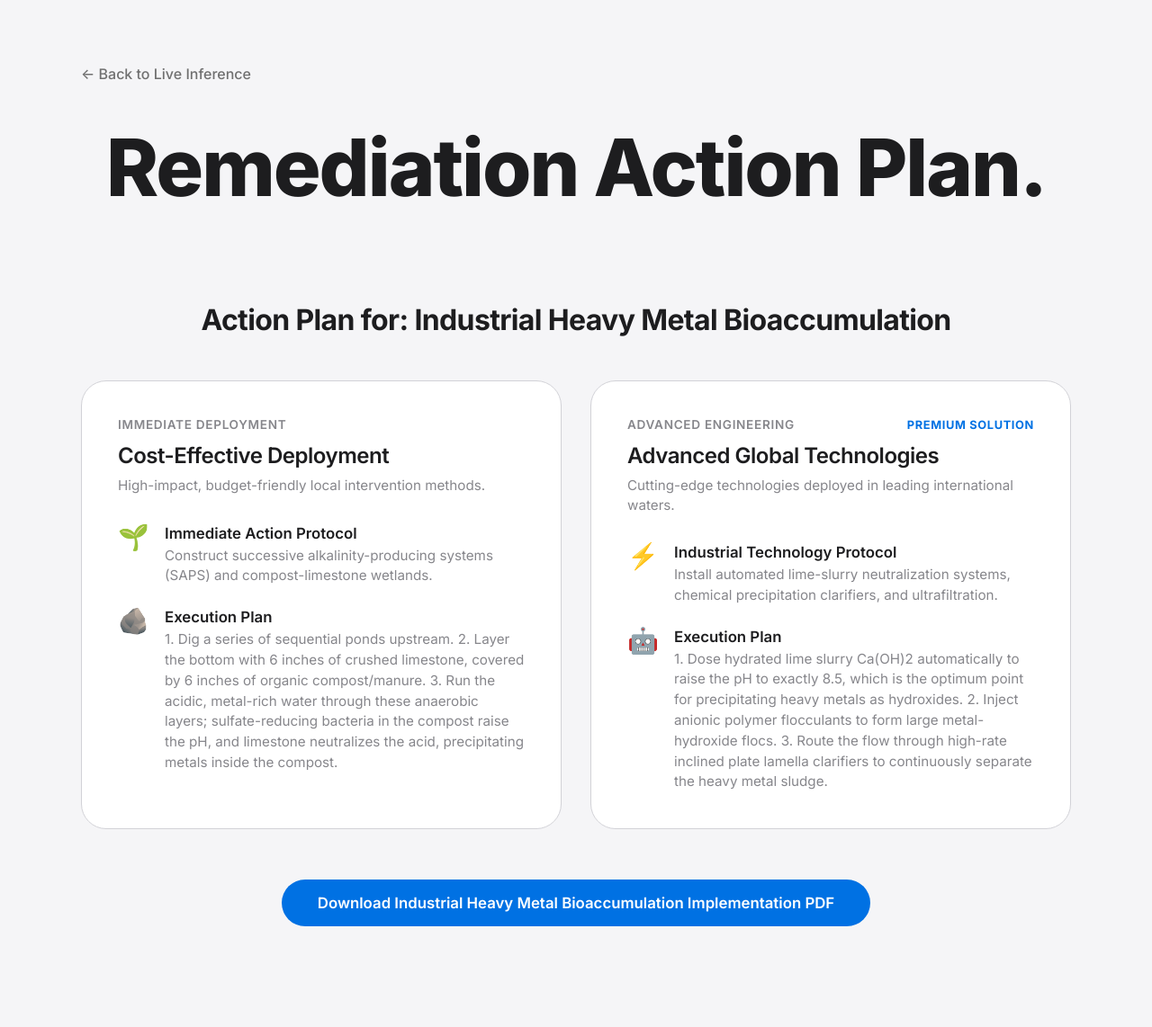
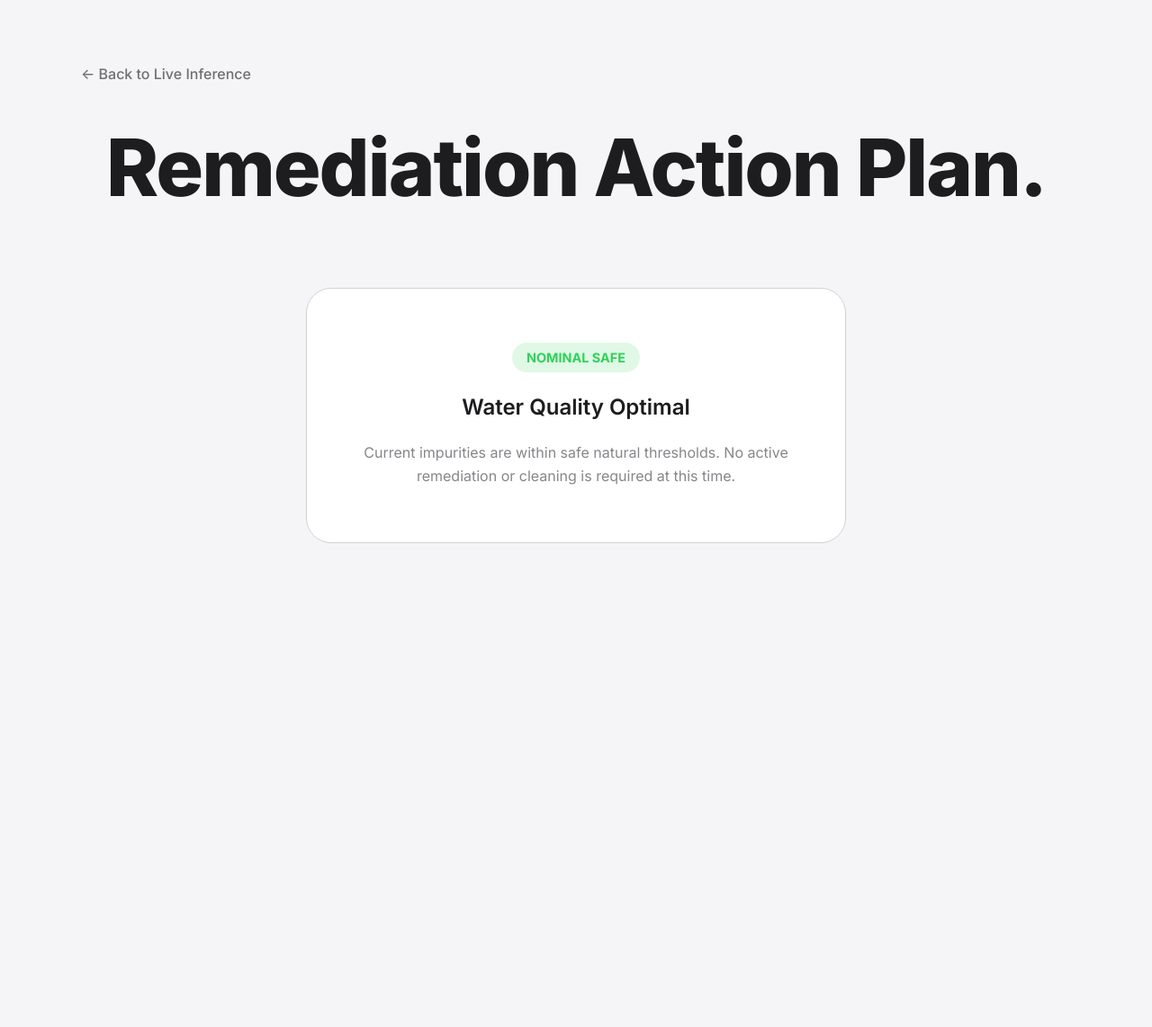
Before and after one commit to lakshyachandravanshi543-alt/VARUNAA-AI, a Flask app: page /remediation in a window 1280 px wide. Shown: the whole page at 90% size. After the commit the page ends 604 px from the top, so only its background shows below. Run offline with Flask 3, Linux system fonts and the light colour scheme.

Commit message:
Fix safe water detection with a 6-parameter Heuristic Override guardrail

```diff
--- a/app.py
+++ b/app.py
@@ -143,24 +143,30 @@ VIRTUAL_RIVERS = [
     }
 ]
 
-def run_inference(ph, do, turbidity, temp):
+def run_inference(ph, do, turbidity, temp, ec=450.0, orp=320.0):
     """Helper to run the ML model with a Rule-Based Safety Override."""
 
     # 1. THE ENTERPRISE GUARDRAIL (Heuristic Override)
-    # Check if parameters are strictly within the natural baseline thresholds
-    baseline_nominal = True
-
-    if not (6.5 <= ph <= 8.5): baseline_nominal = False
-    if not (do >= 4.0): baseline_nominal = False
-    if not (turbidity <= 15.0): baseline_nominal = False
+    # Check if all 6 parameters are strictly within the natural baseline thresholds
+    baseline_nominal = (
+        6.5 <= ph <= 8.5 and
+        do > 4.5 and
+        turbidity < 15.0 and
+        ec < 800 and
+        orp > 100
+    )
 
     if baseline_nominal:
-        # Directly return CLASS 0 ("Clean Water / Baseline Condition") which is Green/Safe
-        return CLASSES.get(0)
+        # Directly return CLASS 0 ("Clean Water / Baseline Condition") which is Green/Safe with status SAFE_WATER
+        res = dict(CLASSES.get(0))
+        res["status"] = "SAFE_WATER"
+        return res
 
     # 2. ML INFERENCE (If baseline is broken, run the AI to classify the pollutant)
     if not model or not scaler:
-        return CLASSES.get(0)
+        res = dict(CLASSES.get(0))
+        res["status"] = "SAFE_WATER"
+        return res
 
     import pandas as pd
     features = pd.DataFrame(
@@ -170,7 +176,12 @@ def run_inference(ph, do, turbidity, temp):
     features_scaled = scaler.transform(features)
     prediction = model.predict(features_scaled)[0]
 
-    return CLASSES.get(int(prediction), CLASSES[0])
+    res = dict(CLASSES.get(int(prediction), CLASSES[0]))
+    if prediction == 0:
+        res["status"] = "SAFE_WATER"
+    else:
+        res["status"] = "CRITICAL_HAZARD"
+    return res
 
 def simulate_network():
     """Background thread simulating live sensor data for the virtual rivers."""
@@ -218,7 +229,7 @@ def simulate_network():
                 w_temp = round(random.uniform(25.0, 31.0), 1)
                 w_msg = "Optimal solar irradiance. Buoy charging rates stable."
 
-            prediction = run_inference(ph, do, turb, temp)
+            prediction = run_inference(ph, do, turb, temp, ec, orp)
 
             # Weather Override
             if weather_state == 'Heavy Rainfall' and prediction['color'] in ['orange', 'blue']:
@@ -269,7 +280,7 @@ def init_network_state():
         ec = round(random.uniform(*rv['base_ec']), 1)
         orp = round(random.uniform(*rv['base_orp']), 1)
 
-        prediction = run_inference(ph, do, turb, temp)
+        prediction = run_inference(ph, do, turb, temp, ec, orp)
         w_temp = 24.5
         w_status = "Cloudy"
         w_msg = "Standard atmospheric pressures, baselines nominal."
@@ -461,17 +472,27 @@ def remediation():
         if latest.get('raw_sensors'):
             raw_sensors = latest['raw_sensors']
 
+    # Heuristic check for status
+    ph = raw_sensors.get('ph', 7.0)
+    do = raw_sensors.get('do', 6.0)
+    turbidity = raw_sensors.get('turbidity', 5.0)
+    ec = raw_sensors.get('ec', 450.0)
+    orp = raw_sensors.get('orp', 320.0)
+
+    is_safe = (6.5 <= ph <= 8.5) and (do > 4.5) and (turbidity < 15.0) and (ec < 800) and (orp > 100)
+    status = "SAFE_WATER" if is_safe else "CRITICAL_HAZARD"
+
     # Get strategy key and display name dynamically based on real-time parameters
     key, display_name = get_remediation_strategy_key(raw_sensors, pollutant)
 
     # Try loading from the JSON matrix
     strategy = None
-    if remediation_matrix:
+    if status == "CRITICAL_HAZARD" and remediation_matrix:
         strategy = remediation_matrix.get("single_parameter_anomalies", {}).get(key)
         if not strategy:
             strategy = remediation_matrix.get("combinatorial_anomalies", {}).get(key)
 
-    if strategy:
+    if status == "CRITICAL_HAZARD" and strategy:
         local_1_title = "Immediate Action Protocol"
         local_1_desc = strategy["local_frugal_action"]["brief"]
         local_2_title = "Execution Plan"
@@ -484,23 +505,20 @@ def remediation():
 
         pollutant_name_display = display_name
     else:
-        # Fallback to hardcoded REMEDIATION_STRATEGIES
-        strategies = REMEDIATION_STRATEGIES.get(pollutant, REMEDIATION_STRATEGIES["Industrial Heavy Metal Bioaccumulation"])
-        local_1_title = strategies["local_1_title"]
-        local_1_desc = strategies["local_1_desc"]
-        local_2_title = strategies["local_2_title"]
-        local_2_desc = strategies["local_2_desc"]
-        global_1_title = strategies["global_1_title"]
-        global_1_desc = strategies["global_1_desc"]
-        global_2_title = strategies["global_2_title"]
-        global_2_desc = strategies["global_2_desc"]
-        pollutant_name_display = pollutant
-
-    # Is water clean?
-    water_is_clean = (pollutant in ["Clean Water / Baseline Condition", "Natural Mud Runoff (Rain Induced)"])
+        # Fallback/Clean water values
+        local_1_title = "N/A"
+        local_1_desc = "No active remediation needed."
+        local_2_title = "N/A"
+        local_2_desc = "No execution steps required."
+        global_1_title = "N/A"
+        global_1_desc = "No active remediation needed."
+        global_2_title = "N/A"
+        global_2_desc = "No execution steps required."
+        pollutant_name_display = "Clean Water / Baseline Condition"
 
     return render_template('remediation.html',
-                           water_is_clean=water_is_clean,
+                           status=status,
+                           water_is_clean=(status == "SAFE_WATER"),
                            detected_pollutant=pollutant_name_display,
                            local_strategy_1_title=local_1_title,
                            local_strategy_1_desc=local_1_desc,
@@ -552,7 +570,7 @@ def predict():
         ec = float(data.get('ec', 450.0))
         orp = float(data.get('orp', 320.0))
 
-        result_payload = run_inference(ph, do, turbidity, temperature)
+        result_payload = run_inference(ph, do, turbidity, temperature, ec, orp)
 
         # Calculate dynamic SHAP / confidence weights based on custom inputs
         # (Since we query custom inputs, we adjust confidence and SHAP representation accordingly)
--- a/templates/remediation.html
+++ b/templates/remediation.html
@@ -20,11 +20,11 @@
                 </div>
             </header>
 
-            {% if water_is_clean %}
+            {% if status == "SAFE_WATER" %}
             <!-- Clean State: Single Centered Card -->
             <div class="clean-state-wrapper" style="margin-top: 2rem;">
                 <div class="strategy-card card-snow centered-clean-card" style="padding: 60px 40px; text-align: center; max-width: 600px; margin: 0 auto; display: flex; flex-direction: column; align-items: center; gap: 1.5rem;">
-                    <div class="success-badge" style="font-size: 3rem; line-height: 1; color: #30d158; width: 64px; height: 64px; border: 3px solid #30d158; border-radius: 50%; display: flex; align-items: center; justify-content: center; font-weight: bold;">✓</div>
+                    <div class="success-badge" style="font-size: 0.9rem; font-weight: 700; color: #30d158; background: rgba(48, 209, 88, 0.15); padding: 8px 16px; border-radius: 999px; display: inline-block;">NOMINAL SAFE</div>
                     <h2 style="font-size: 24px; font-weight: 600; color: var(--text-primary); margin: 0;">Water Quality Optimal</h2>
                     <p style="font-size: 1rem; color: var(--text-secondary); line-height: 1.6; margin: 0;">
                         Current impurities are within safe natural thresholds. No active remediation or cleaning is required at this time.
@@ -34,7 +34,8 @@
             {% else %}
             <!-- Polluted State: Action Plan Strategy Grid -->
             <div class="polluted-state-wrapper" style="display: flex; flex-direction: column; gap: 2.5rem; margin-top: 2rem;">
-                <div class="remediation-title-wrap" style="text-align: center;">
+                <div class="remediation-title-wrap" style="text-align: center; display: flex; flex-direction: column; align-items: center; gap: 0.75rem;">
+                    <div class="hazard-badge" style="font-size: 0.9rem; font-weight: 700; color: #ff453a; background: rgba(255, 69, 58, 0.15); padding: 8px 16px; border-radius: 999px; display: inline-block; width: max-content;">CRITICAL HAZARD DETECTED</div>
                     <h2 class="polluted-headline" style="font-size: 32px; font-weight: 700; color: var(--text-primary); letter-spacing: -0.02em; margin-bottom: 0.5rem;">
                         Action Plan for: <span class="highlight-pollutant">{{ detected_pollutant }}</span>
                     </h2>
```
